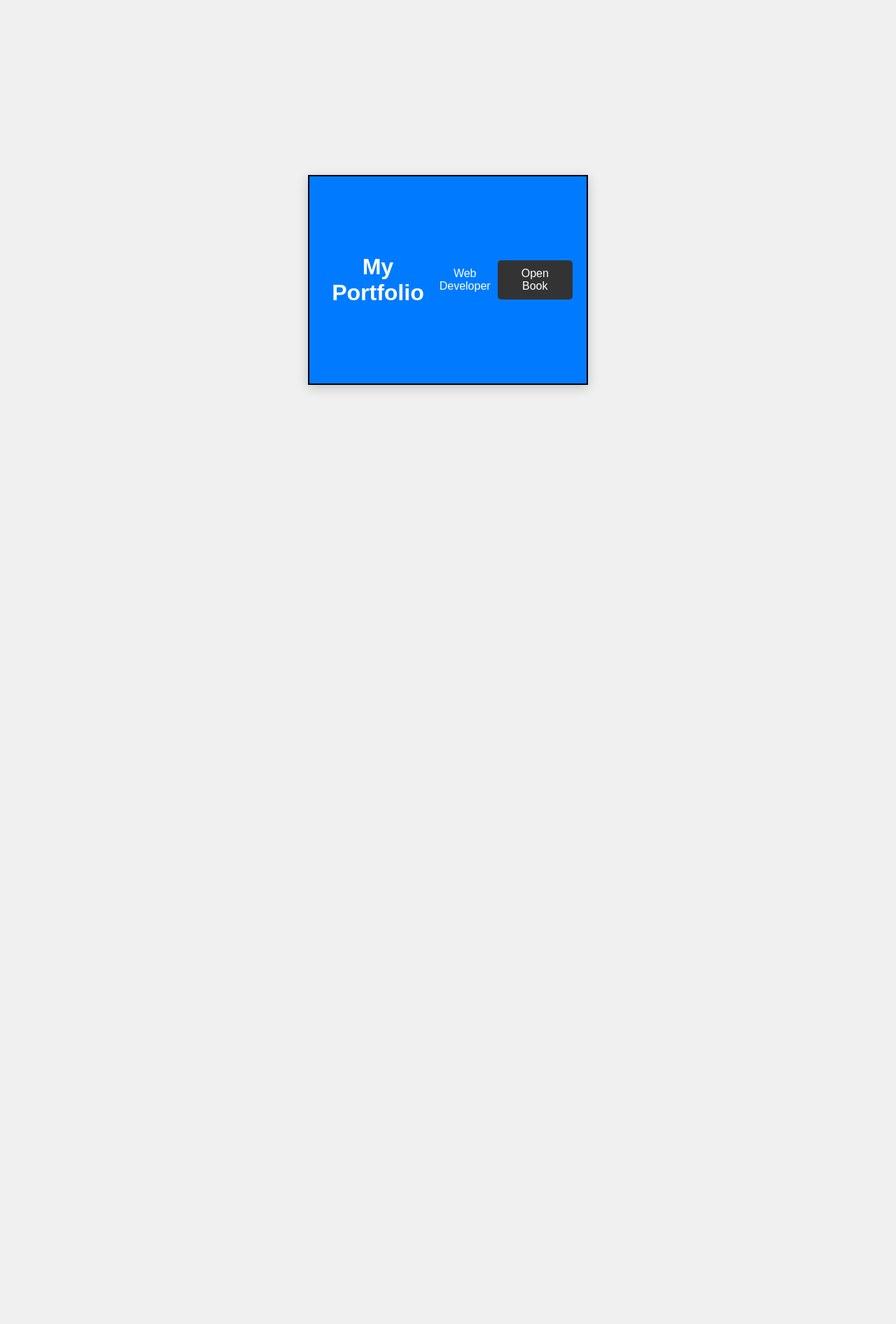
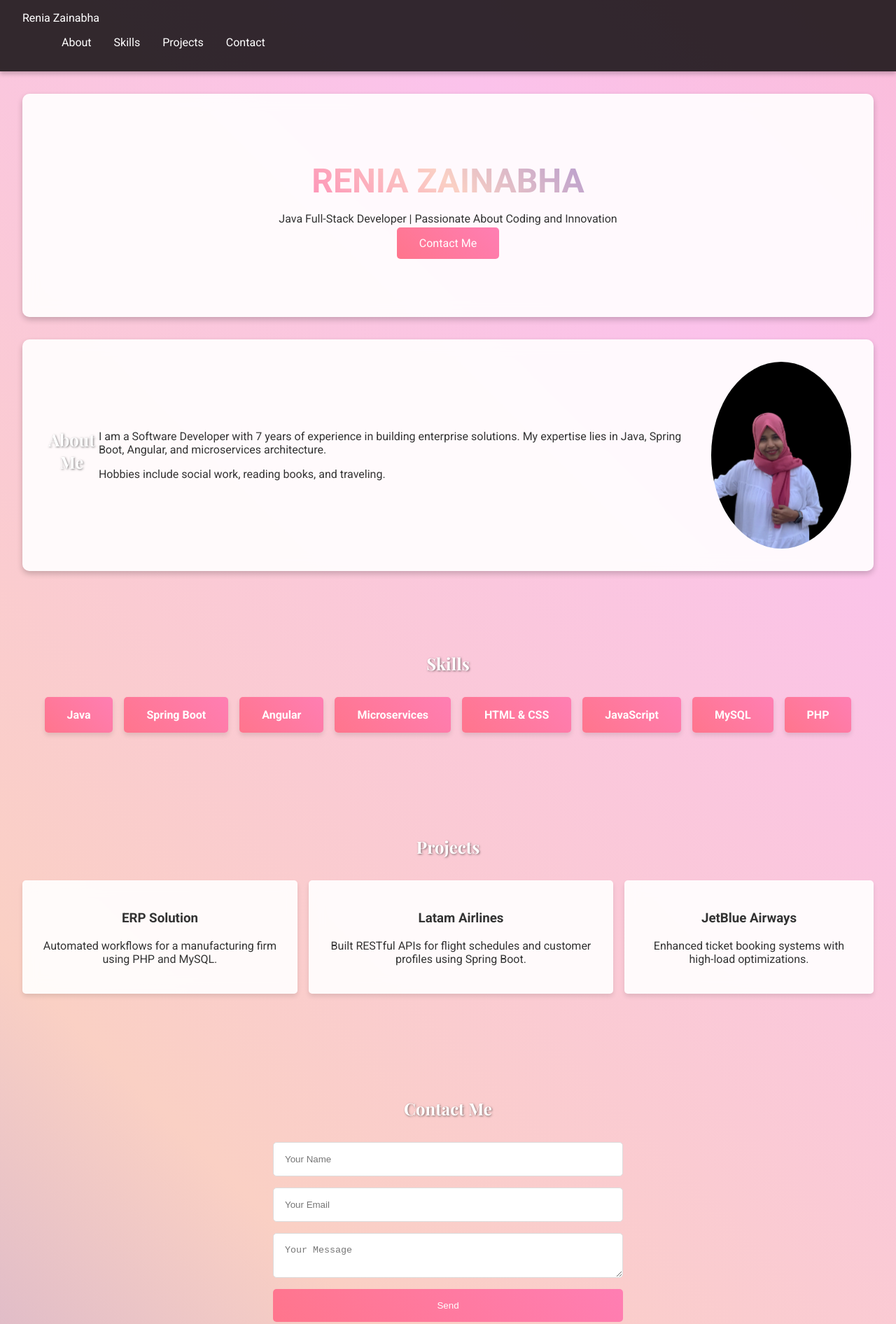
Before and after one commit to ReniazainabhaRZ/Portfolio, a plain HTML site: page index.html in a window 1280 px wide. Shown: the top 1892 px of the page at 70% size. Before the commit the page ends 800 px from the top, so only its background shows below. Drawn offline with nearby package versions, Linux system fonts and the light colour scheme; a script that the page names is missing.

Commit message:
Updated the file

```diff
--- a/index.html
+++ b/index.html
@@ -3,31 +3,91 @@
 <head>
   <meta charset="UTF-8">
   <meta name="viewport" content="width=device-width, initial-scale=1.0">
-    <title>3D Book Portfolio</title>
+  <title>Renia Zainabha Portfolio</title>
   <link rel="stylesheet" href="style.css">
+  <link href="https://fonts.googleapis.com/css2?family=Roboto:wght@400;700&family=Playfair+Display:wght@700&display=swap" rel="stylesheet">
 </head>
 <body>
-    <div class="book-container">
-        <div class="book">
-            <div class="book-page front">
-                <h1>My Portfolio</h1>
-                <p>Web Developer</p>
-                <button onclick="flipPage()">Open Book</button>
+  <header>
+    <nav>
+
+      <div class="logo">Renia Zainabha</div>
+      <ul class="nav-links">
+        <li><a href="#about">About</a></li>
+        <li><a href="#skills">Skills</a></li>
+        <li><a href="#projects">Projects</a></li>
+        <li><a href="#contact">Contact</a></li>
+      </ul>
+    </nav>
+  </header>
+
+  <section class="hero">
+  <body>
+  <div class="masked-text">Renia Zainabha</div>
+  <p>Java Full-Stack Developer | Passionate About Coding and Innovation</p>
+    <a href="#contact" class="btn">Contact Me</a>
+</body>
+   <!-- <h1>Hello, I'm <span>Renia Zainabha</span></h1>
+    <p>Java Full-Stack Developer | Passionate About Coding and Innovation</p>
+    <a href="#contact" class="btn">Contact Me</a> !-->
+  </section>
+
+  <section id="about" class="section about">
+    <h2>About Me</h2>
+    <div class="content">
+      <p>
+        I am a Software Developer with 7 years of experience in building enterprise solutions. My expertise lies in Java, Spring Boot, Angular, and microservices architecture.
+      </p>
+      <p>Hobbies include social work, reading books, and traveling.</p>
     </div>
-            <div class="book-page back">
-                <h2>About Me</h2>
-                <p>I'm a Full Stack Developer, passionate about creating innovative solutions using JavaScript, React, Node.js, and more.</p>
-                <p><strong>Skills:</strong></p>
-                <ul>
-                    <li>HTML, CSS, JavaScript</li>
-                    <li>React, Angular</li>
-                    <li>Node.js, Express</li>
-                    <li>Database: MongoDB, MySQL</li>
-                </ul>
-                <button onclick="flipPage()">Close Book</button>
+    <img src="Renia.png" alt="Renia Zainabha" class="profile-pic">
+  </section>
+
+  <section id="skills" class="section skills">
+    <h2>Skills</h2>
+    <div class="skill-cards">
+      <div class="card">Java</div>
+      <div class="card">Spring Boot</div>
+      <div class="card">Angular</div>
+      <div class="card">Microservices</div>
+      <div class="card">HTML & CSS</div>
+      <div class="card">JavaScript</div>
+      <div class="card">MySQL</div>
+      <div class="card">PHP</div>
+    </div>
+  </section>
+
+  <section id="projects" class="section projects">
+    <h2>Projects</h2>
+    <div class="project-cards">
+      <div class="card">
+        <h3>ERP Solution</h3>
+        <p>Automated workflows for a manufacturing firm using PHP and MySQL.</p>
+      </div>
+      <div class="card">
+        <h3>Latam Airlines</h3>
+        <p>Built RESTful APIs for flight schedules and customer profiles using Spring Boot.</p>
+      </div>
+      <div class="card">
+        <h3>JetBlue Airways</h3>
+        <p>Enhanced ticket booking systems with high-load optimizations.</p>
       </div>
     </div>
-    </div>
+  </section>
+
+  <section id="contact" class="section contact">
+    <h2>Contact Me</h2>
+    <form>
+      <input type="text" placeholder="Your Name" required>
+      <input type="email" placeholder="Your Email" required>
+      <textarea placeholder="Your Message" required></textarea>
+      <button type="submit" class="btn">Send</button>
+    </form>
+  </section>
+
+  <footer>
+    <p>© 2025 Renia Zainabha. All Rights Reserved.</p>
+  </footer>
 
   <script src="script.js"></script>
 </body>
--- a/style.css
+++ b/style.css
@@ -1,76 +1,217 @@
-* {
+/* General Styles */
+body {
+  font-family: 'Roboto', sans-serif;
   margin: 0;
   padding: 0;
   box-sizing: border-box;
+  background: linear-gradient(45deg, #ff9a9e, #fad0c4, #fbc2eb, #a18cd1, #fad0c4, #fbc2eb, #f9b4bd, #fed6e3);
+  background-size: 400% 400%;
+  animation: gradientFlow 10s ease infinite;
+  color: #333;
 }
 
-body {
-    background-color: #f0f0f0;
-    font-family: 'Arial', sans-serif;
-    display: flex;
-    justify-content: center;
-    align-items: center;
-    height: 100vh;
+/* Gradient Animation */
+@keyframes gradientFlow {
+  0% {
+    background-position: 0% 50%;
+  }
+  50% {
+    background-position: 100% 50%;
+  }
+  100% {
+    background-position: 0% 50%;
+  }
 }
 
-.book-container {
-    perspective: 1500px;
+header {
+  background: rgba(0, 0, 0, 0.8);
+  color: #fff;
+  padding: 1rem 2rem;
+  display: flex;
+  justify-content: space-between;
+  align-items: center;
+  position: sticky;
+  top: 0;
+  z-index: 1000;
+  box-shadow: 0px 4px 6px rgba(0, 0, 0, 0.2);
 }
 
-.book {
-    width: 400px;
-    height: 300px;
-    transform-style: preserve-3d;
-    transform: rotateY(0deg);
-    transition: transform 1s;
-    position: relative;
+header .nav-links {
+  list-style: none;
+  display: flex;
 }
 
-.book-page {
-    position: absolute;
-    width: 100%;
-    height: 100%;
-    background-color: #fff;
-    border: 2px solid #000;
-    box-shadow: 0px 4px 15px rgba(0, 0, 0, 0.2);
-    backface-visibility: hidden;
-    display: flex;
-    justify-content: center;
-    align-items: center;
-    padding: 20px;
-    box-sizing: border-box;
+.nav-links li {
+  margin: 0 1rem;
 }
 
-.front {
-    background-color: #007bff;
-    color: white;
+.nav-links a {
+  color: #fff;
+  text-decoration: none;
+  transition: color 0.3s ease;
 }
 
-.back {
-    background-color: #ff5733;
-    color: white;
-    transform: rotateY(180deg);
+.nav-links a:hover {
+  color: #f39c12;
 }
 
-button {
-    padding: 10px 20px;
-    font-size: 16px;
-    cursor: pointer;
-    background-color: #333;
+.hero {
+  text-align: center;
+  padding: 6rem 2rem;
+  background: rgba(255, 255, 255, 0.9);
+  backdrop-filter: blur(10px);
+  color: #333;
+  border-radius: 10px;
+  margin: 2rem;
+  box-shadow: 0px 4px 8px rgba(0, 0, 0, 0.2);
+}
+
+.hero span {
+  color: #f39c12;
+}
+
+.hero .btn {
+  margin-top: 2rem;
+  padding: 0.8rem 2rem;
+  background: linear-gradient(45deg, #ff758c, #ff7eb3);
+  color: #fff;
+  text-decoration: none;
+  border-radius: 5px;
+  transition: background 0.3s ease, transform 0.2s ease;
+}
+
+.hero .btn:hover {
+  background: linear-gradient(45deg, #ff5f7e, #ff9a9e);
+  transform: scale(1.1);
+}
+
+.section {
+  padding: 4rem 2rem;
+}
+
+.section h2 {
+  text-align: center;
+  margin-bottom: 2rem;
+  font-family: 'Playfair Display', serif;
+  color: #fff;
+  text-shadow: 1px 1px 3px rgba(0, 0, 0, 0.5);
+}
+
+.about {
+  display: flex;
+  align-items: center;
+  justify-content: space-between;
+  background: rgba(255, 255, 255, 0.9);
+  backdrop-filter: blur(10px);
+  border-radius: 10px;
+  padding: 2rem;
+  margin: 2rem;
+  box-shadow: 0px 4px 8px rgba(0, 0, 0, 0.2);
+}
+
+.profile-pic {
+  max-width: 200px;
+  border-radius: 50%;
+  margin-left: 2rem;
+}
+
+.skills .skill-cards {
+  display: flex;
+  flex-wrap: wrap;
+  justify-content: center;
+  gap: 1rem;
+}
+
+.skill-cards .card {
+  padding: 1rem 2rem;
+  background: linear-gradient(45deg, #ff758c, #ff7eb3);
+  color: white;
+  border-radius: 5px;
+  font-weight: bold;
+  box-shadow: 0px 4px 6px rgba(0, 0, 0, 0.1);
+  transition: transform 0.3s ease, box-shadow 0.3s ease;
+}
+
+.skill-cards .card:hover {
+  transform: translateY(-5px);
+  box-shadow: 0px 6px 8px rgba(0, 0, 0, 0.2);
+}
+
+.projects .project-cards {
+  display: flex;
+  gap: 1rem;
+  justify-content: center;
+}
+
+.project-cards .card {
+  padding: 1.5rem;
+  background: rgba(255, 255, 255, 0.9);
+  backdrop-filter: blur(10px);
+  color: #333;
+  border-radius: 5px;
+  text-align: center;
+  transition: transform 0.3s ease, box-shadow 0.3s ease;
+  box-shadow: 0px 4px 6px rgba(0, 0, 0, 0.1);
+}
+
+.project-cards .card:hover {
+  transform: translateY(-5px);
+  box-shadow: 0px 6px 8px rgba(0, 0, 0, 0.2);
+}
+
+.contact form {
+  max-width: 500px;
+  margin: 0 auto;
+  display: flex;
+  flex-direction: column;
+  gap: 1rem;
+}
+
+form input, form textarea {
+  padding: 1rem;
+  border: 1px solid #ddd;
+  border-radius: 5px;
+}
+
+form .btn {
+  padding: 1rem;
+  background: linear-gradient(45deg, #ff758c, #ff7eb3);
   color: white;
   border: none;
   border-radius: 5px;
-    transition: background-color 0.3s;
+  cursor: pointer;
+  transition: background 0.3s ease, transform 0.2s ease;
 }
 
-button:hover {
-    background-color: #555;
+.image-circle {
+  border-radius: 50%; /* Makes the image circular */
+  border: 5px solid #ff7eb3; /* Optional colored border */
+  box-shadow: 0px 4px 10px rgba(0, 0, 0, 0.2); /* Add a shadow */
+  width: 150px; /* Set the size */
+  height: 150px;
+  object-fit: cover;
 }
 
-ul {
-    list-style-type: none;
+form .btn:hover {
+  background: linear-gradient(45deg, #ff5f7e, #ff9a9e);
+  transform: scale(1.1);
 }
 
-h1, h2, p {
+footer {
+  background: rgba(0, 0, 0, 0.8);
+  color: #fff;
   text-align: center;
+  padding: 1rem;
+  margin-top: 2rem;
+  box-shadow: 0px -4px 6px rgba(0, 0, 0, 0.2);
 }
+
+.masked-text {
+  font-size: 3rem;
+  font-weight: bold;
+  text-transform: uppercase;
+  background: linear-gradient(45deg, #ff758c, #ff7eb3, #fad0c4, #a18cd1, #fbc2eb);
+  background-clip: text;
+  -webkit-background-clip: text;
+  color: transparent;
+}
```
Also changed, not shown: scrpit.js (+3 -27 lines), Renia.png (added), index.html.txt, scrpit.txt, style.css.txt. Lines whose indentation alone changed are shown as unchanged.
